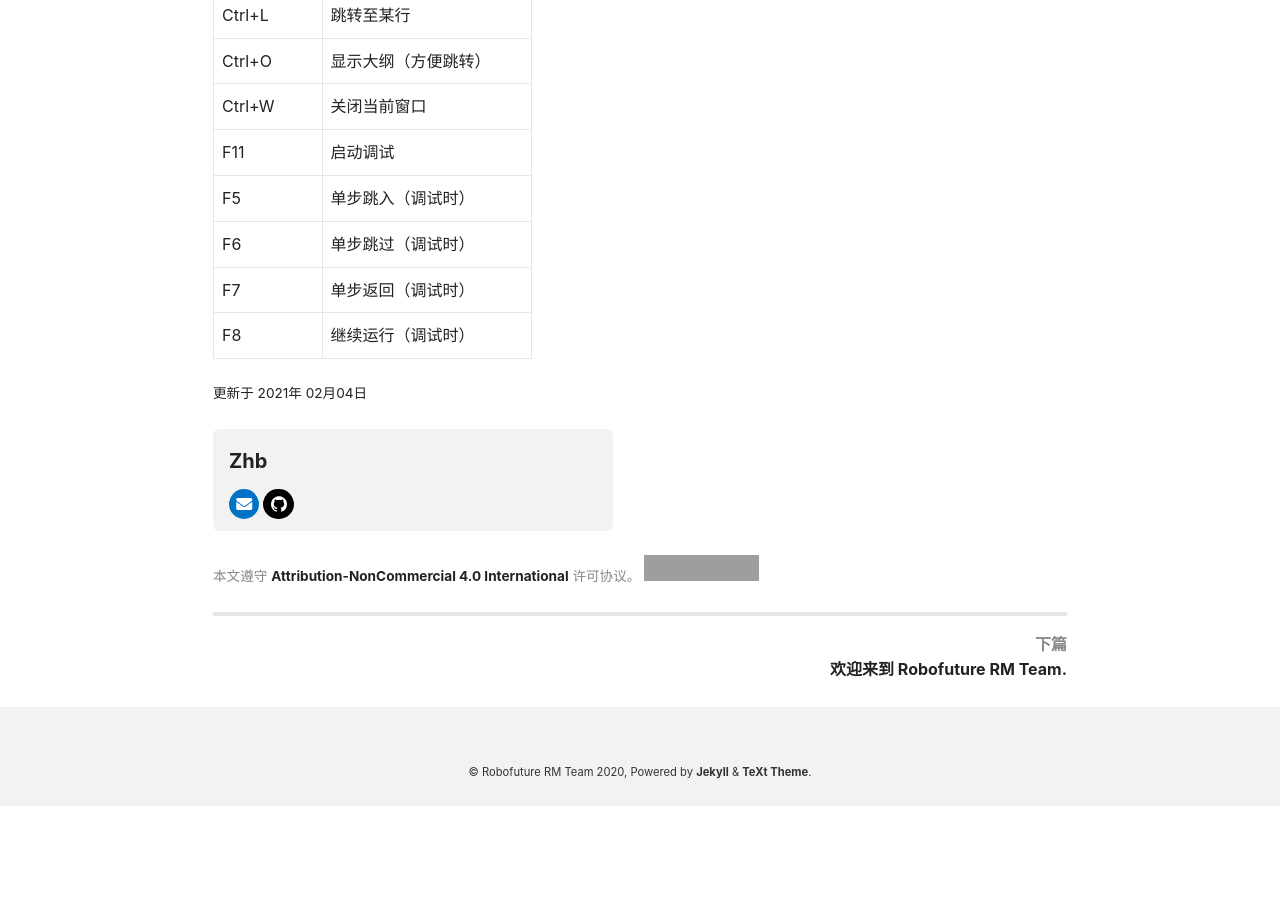
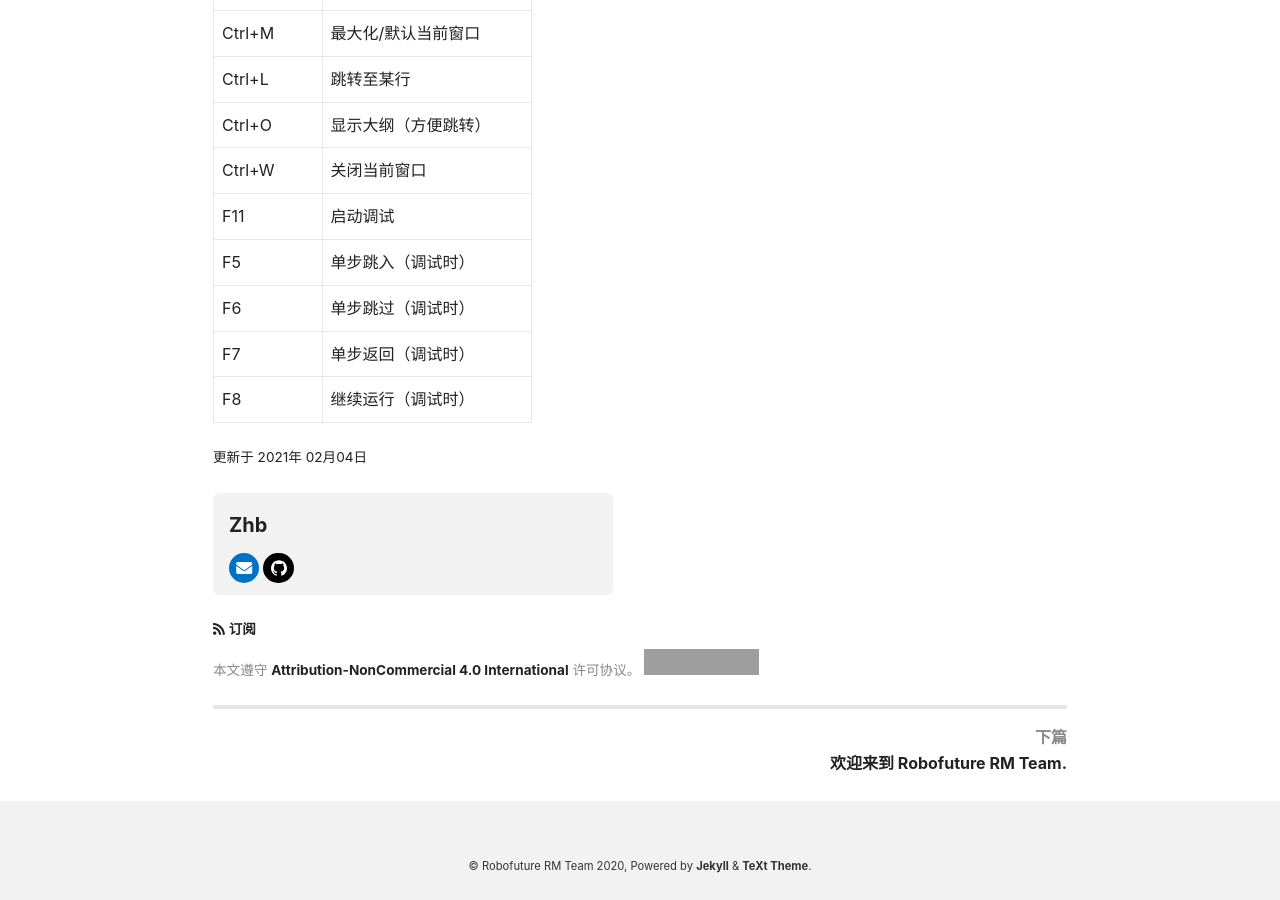
Before and after one commit to Robofuture-RM/Robofuture-RM.github.io, a Jekyll site: the page built from _posts/2021-02-01-STM32CubelIde-explain.md, in a window 1280 px wide and 900 px high, scrolled down 11184 px. Built offline with Jekyll 4.4.1, drawn with Linux system fonts in a browser that asks for light colours; nearby versions of some CDN libraries; comment, search, counter and statistics services are not loaded; before the commit the page ends 11990 px from its top, so only the background shows below that; grey boxes are pictures that could not be loaded.

Commit message:
update  config.yml

```diff
--- a/_config.yml
+++ b/_config.yml
@@ -193,6 +193,9 @@ defaults:
       layout: article
       sharing: true
       license: true
+      show_edit_on_github: true
+      show_subscribe: true
+      pageview: true
 
 ## => Plugins
 ##############################
--- a/_posts/2021-02-01-STM32CubelIde-explain.md
+++ b/_posts/2021-02-01-STM32CubelIde-explain.md
@@ -9,6 +9,8 @@ modify_date: 2021-02-04
 ## 目的
 
 STM32cubeIDE是ST官方推出的一款用于开发STM32的工具，在这里进行记录软件安装过程，并对界面进行说明。
+
+<!--more-->
 
 ## 安装
 
```
